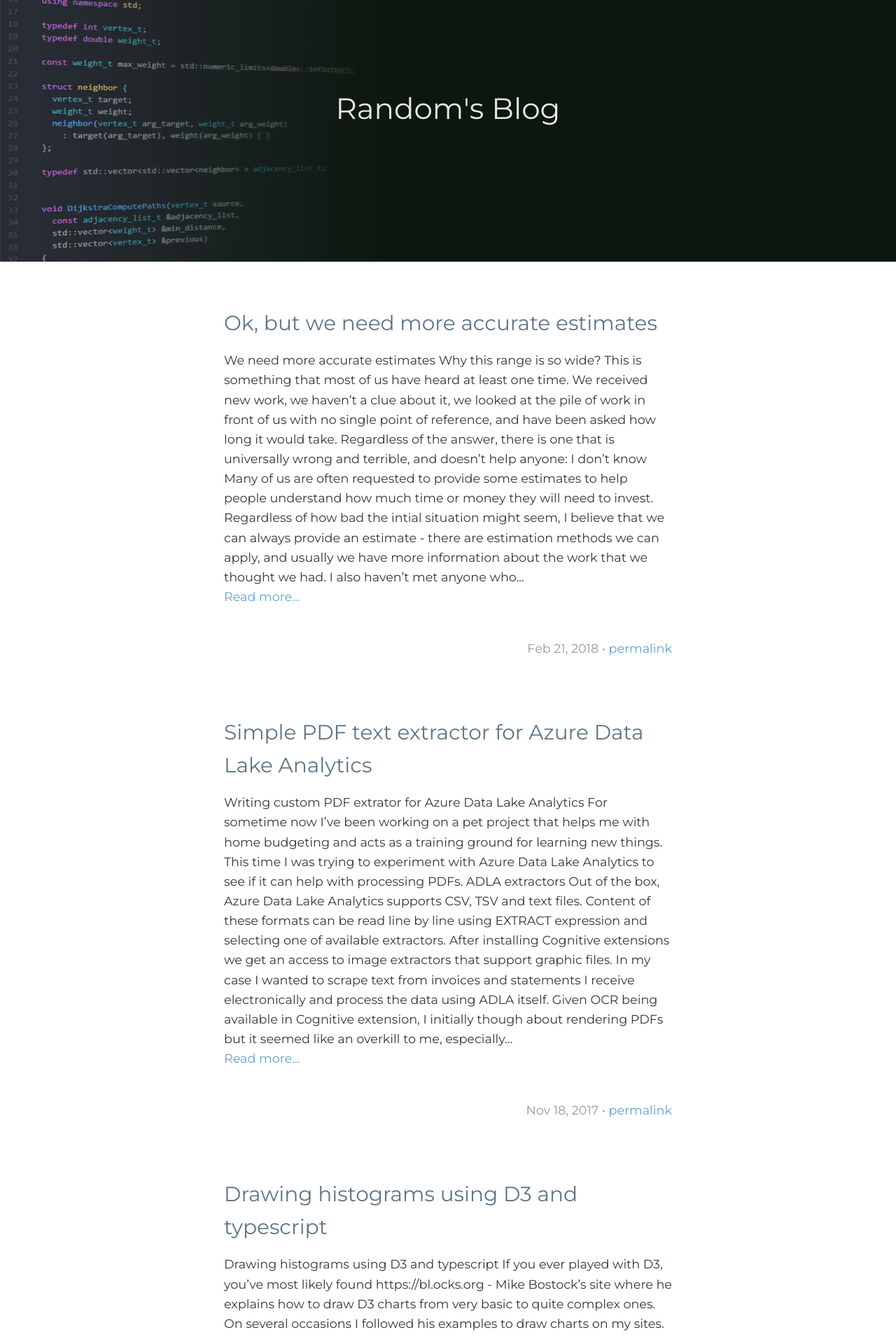
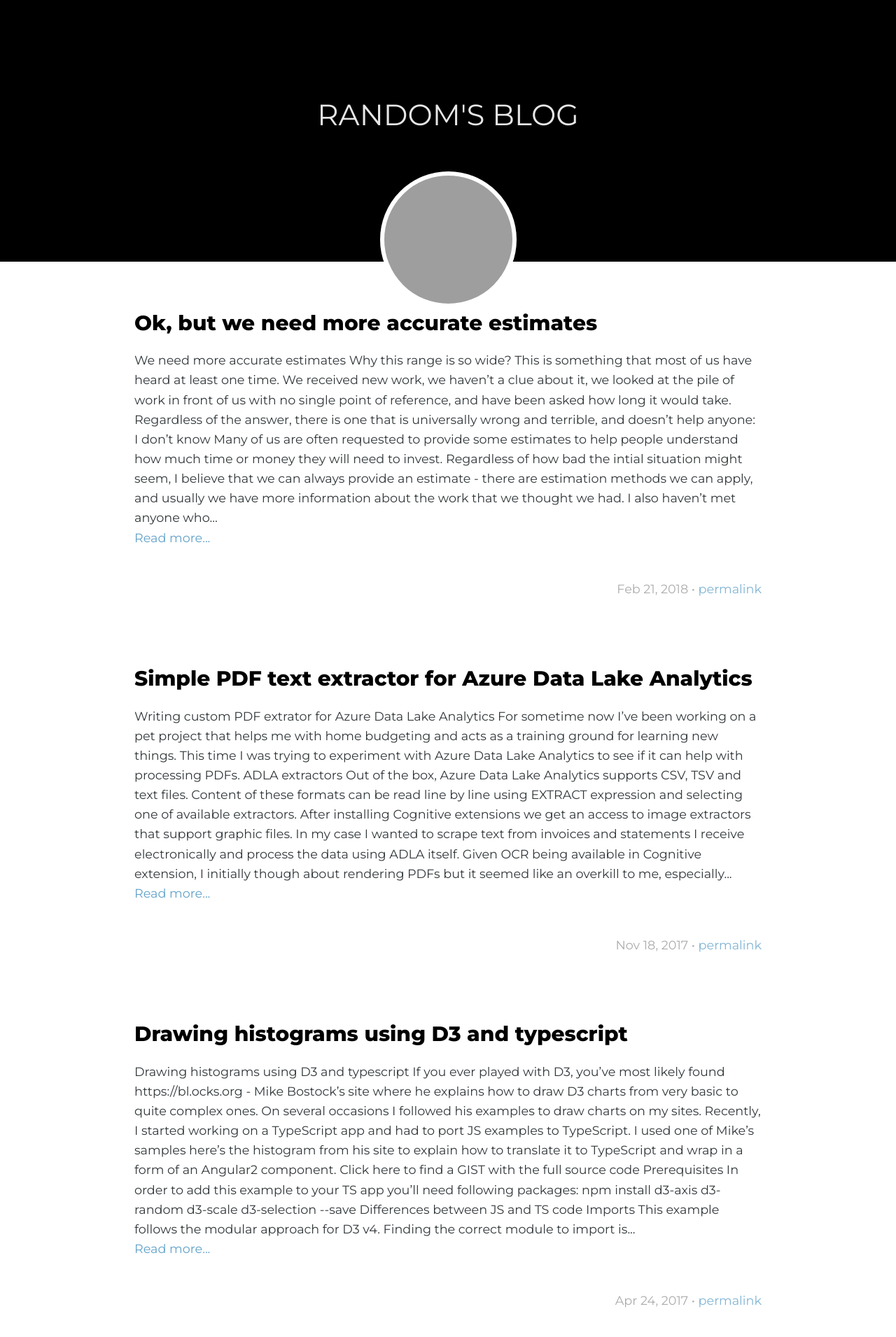
Before and after one commit to random82/blog, a Jekyll site: the page built from index.html, in a window 1280 px wide. Shown: the top 1911 px of the page at 70% size. Built offline with Jekyll 4.4.1, drawn with Linux system fonts in a browser that asks for light colours; the list of posts is cut into pages by our own code.

Commit message:
Header styling

```diff
--- a/_includes/header.html
+++ b/_includes/header.html
@@ -1,5 +1,17 @@
 <header class="page-header">
-    <a class="header-link" href="{{ site.baseurl }}/">
-        <p>{{ site.title }}</p>
-    </a>
+    <div class="header-background"></div>
+    <div class="title-wrapper">
+        <a class="header-link" href="{{ site.baseurl }}/">
+            <p>{{ site.title }}</p>
+        </a>
+        <div>
+            <a id="avatar" href="{{ site.baseurl }}/"></a>
+        </div>
+        <nav class="top-nav">
+            <div class="social-buttons">
+                <a class="twitter-icon icon" href="https://twitter.com/{{site.twitter_username}}"></a>
+                <a class="github-icon icon" href="https://github.com/{{site.github_username}}"></a>
+            </div>
+        </nav>
+    </div>
 </header>
--- a/stylesheets/stylesheet.css
+++ b/stylesheets/stylesheet.css
@@ -54,25 +54,22 @@ a:hover {
       margin-top: 1rem;
       margin-left: 0; } }
 
+.header-background {
+  background: transparent url('../template/img/cover.png') no-repeat center center;
+  height: 100%;
+}
+
+.title-wrapper {
+  transform: translate(0, -80%);
+}
+
 .page-header {
-  color: #fff;
+  color: #FFFFFF;
+  background: #000000;
   text-align: center;
-  background: #56687C url('../img/cover.png') no-repeat 50%;
   background-size: cover;
   height: 374px;
 }
-
-@media screen and (min-width: 64em) {
-  .page-header {
-    padding: 5rem 6rem; } }
-
-@media screen and (min-width: 42em) and (max-width: 64em) {
-  .page-header {
-    padding: 3rem 4rem; } }
-
-@media screen and (max-width: 42em) {
-  .page-header {
-    padding: 2rem 1rem; } }
 
 .project-name {
   margin-top: 0;
@@ -84,9 +81,28 @@ a:hover {
     transition: 0.4s;
 }
 
-.page-header>a>p {
+.page-header a p {
   font-size: 42px;
-  text-transform: capitalize;
+  z-index: 3;
+  background: #000000;
+  text-transform: uppercase;
+  border-radius: 20px;
+  display: inline-block;
+  padding: 5px 20px;
+}
+
+.icon {
+  width: 45px;
+  height: 45px;
+  opacity: 0.5;
+}
+
+.twitter-icon {
+  background: transparent url(../template/images/twitter.svg?crc=3981241355) no-repeat left top;
+}
+
+.github-icon {
+  background: transparent url(../template/images/github.svg?crc=3981241355) no-repeat left top;
 }
 
 .header-link:hover {
@@ -128,12 +144,21 @@ a:hover {
   margin-top: 0; }
 .main-content img {
   max-width: 100%; }
-.main-content h1, .main-content h2, .main-content h3, .main-content h4, .main-content h5, .main-content h6 {
+
+.main-content h1 {
   margin-top: 2rem;
   margin-bottom: 1rem;
-  font-weight: normal;
-  color: #5F7585;
+  font-weight: 800;
+  color: #000000;
 }
+.main-content h2, .main-content h3, .main-content h4, .main-content h5, .main-content h6 {
+  margin-top: 2rem;
+  margin-bottom: 1rem;
+  font-weight: 600;
+  color: #000000;
+}
+
+
 .main-content p {
   margin-bottom: 1em; }
 .main-content code {
@@ -227,16 +252,16 @@ a:hover {
 @media screen and (min-width: 64em) {
   .main-content {
     max-width: 64rem;
-    padding: 2rem 6rem;
+    padding: 2rem;
     margin: 0 auto;
     font-size: 1.1rem; } }
 
-@media screen and (min-width: 42em) and (max-width: 64em) {
+@media screen and (min-width: 56em) and (max-width: 64em) {
   .main-content {
     padding: 2rem 4rem;
     font-size: 1.1rem; } }
 
-@media screen and (max-width: 42em) {
+@media screen and (max-width: 56em) {
   .main-content {
     padding: 2rem 0.5rem;
     font-size: 1rem; } }
@@ -265,9 +290,6 @@ a:hover {
   .site-footer {
     font-size: 0.9rem; } }
 
-
-}
-
 .post-meta {
     padding-left: 1.5rem;
     padding-bottom: 0.5rem;
@@ -290,3 +312,40 @@ a:hover {
   .sharing-buttons {
     max-width: 80%;
     margin: 0 auto;} }
+
+.page-header #avatar {
+    z-index: 2;
+    display: inline-block;
+    border-style: solid;
+    border-width: 6px;
+    border-color: #FFFFFF;
+    opacity: 1;
+    -ms-filter: "progid:DXImageTransform.Microsoft.Alpha(Opacity=100)";
+    filter: alpha(opacity=100);
+    border-radius: 50%;
+    background: transparent url("../template/img/avatar.png") no-repeat left top;
+    background-size: cover;
+}
+
+@media (min-width: 56em)
+{
+  #avatar{
+    position: relative;
+    width: 195px;
+    height: 195px;
+  }
+}
+
+@media (max-width: 56em) {
+  #avatar {
+    display: none;
+  }
+
+  .header-background {
+    background: #000000;
+  }
+
+  .page-header {
+    height: 185;
+  }
+}
```
